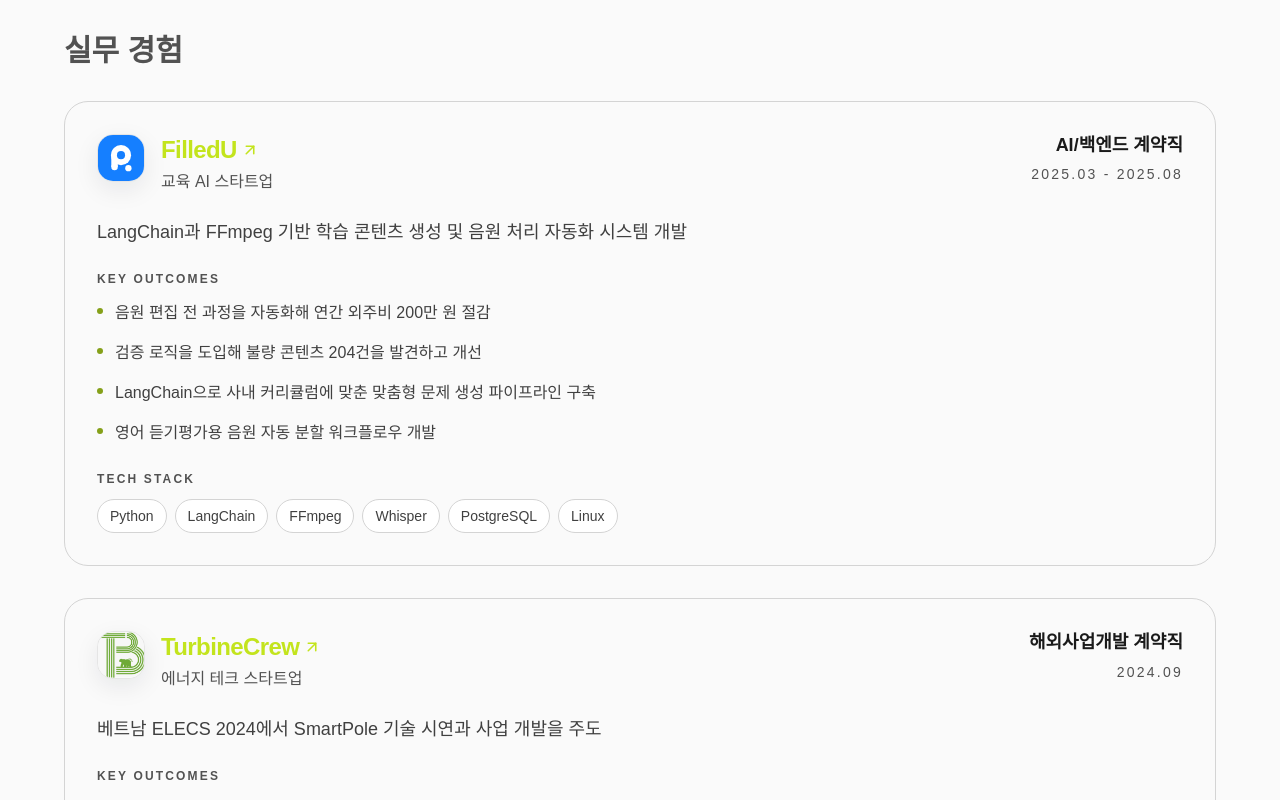
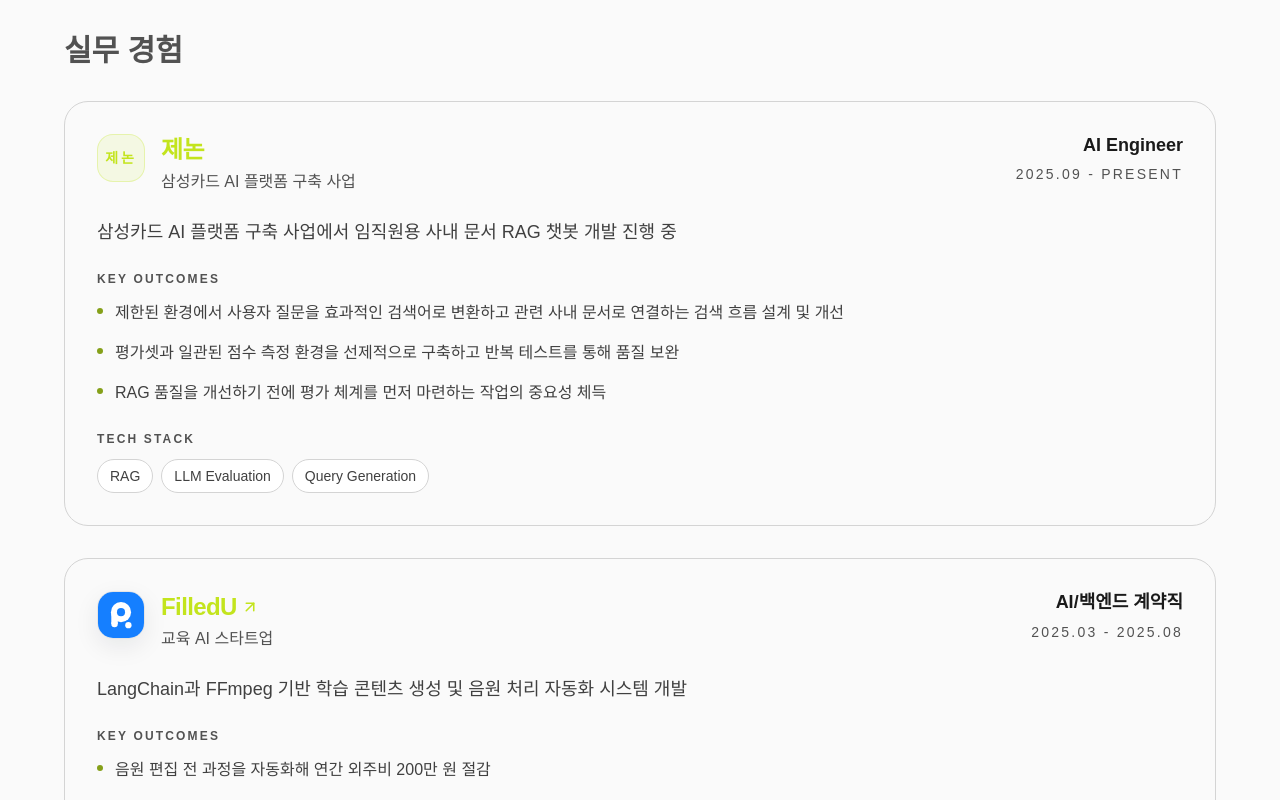
Before and after one commit to HectorSin/portfolio, a Next.js app: page / in a window 1280 px wide. Shown: the part 6200-7000 px from the top of the page. Built offline with nearby package versions, Linux system fonts and the light colour scheme; no server answers; the database is empty.

Commit message:
feat: add current AI engineer experience

```diff
--- a/components/main/experience.tsx
+++ b/components/main/experience.tsx
@@ -19,7 +19,7 @@
   description: LocalizedText;
   highlights: LocalizedText[];
   tech: string[];
-  logoSrc: string;
+  logoSrc?: string;
   logoFallback: string;
   link?: string;
 };
@@ -34,6 +34,38 @@
 const ACCENT_COLOR = "#C3E41D";
 
 const experiences: ExperienceEntry[] = [
+  {
+    company: "제논",
+    role: {
+      en: "AI Engineer",
+      ko: "AI Engineer",
+    },
+    period: "2025.09 - Present",
+    type: {
+      en: "Samsung Card AI Platform Project",
+      ko: "삼성카드 AI 플랫폼 구축 사업",
+    },
+    description: {
+      en: "Building an internal document RAG chatbot for Samsung Card employees as part of its AI platform project.",
+      ko: "삼성카드 AI 플랫폼 구축 사업에서 임직원용 사내 문서 RAG 챗봇 개발 진행 중",
+    },
+    highlights: [
+      {
+        en: "Designed and improved a retrieval flow that turns user questions into effective search queries and connects them to relevant internal documents in a restricted environment",
+        ko: "제한된 환경에서 사용자 질문을 효과적인 검색어로 변환하고 관련 사내 문서로 연결하는 검색 흐름 설계 및 개선",
+      },
+      {
+        en: "Proactively built an evaluation dataset and a consistent scoring environment, then improved quality through iterative testing",
+        ko: "평가셋과 일관된 점수 측정 환경을 선제적으로 구축하고 반복 테스트를 통해 품질 보완",
+      },
+      {
+        en: "Learned the importance of establishing an evaluation framework before iterating on RAG quality",
+        ko: "RAG 품질을 개선하기 전에 평가 체계를 먼저 마련하는 작업의 중요성 체득",
+      },
+    ],
+    tech: ["RAG", "LLM Evaluation", "Query Generation"],
+    logoFallback: "제논",
+  },
   {
     company: "FilledU",
     role: {
@@ -211,12 +243,12 @@
   fallback,
 }: {
   company: string;
-  logoSrc: string;
+  logoSrc?: string;
   fallback: string;
 }) {
   const [hasError, setHasError] = useState(false);
 
-  if (hasError) {
+  if (!logoSrc || hasError) {
     return (
       <div
         className="flex h-12 w-12 shrink-0 items-center justify-center rounded-2xl border text-sm font-semibold tracking-[0.2em]"
```
